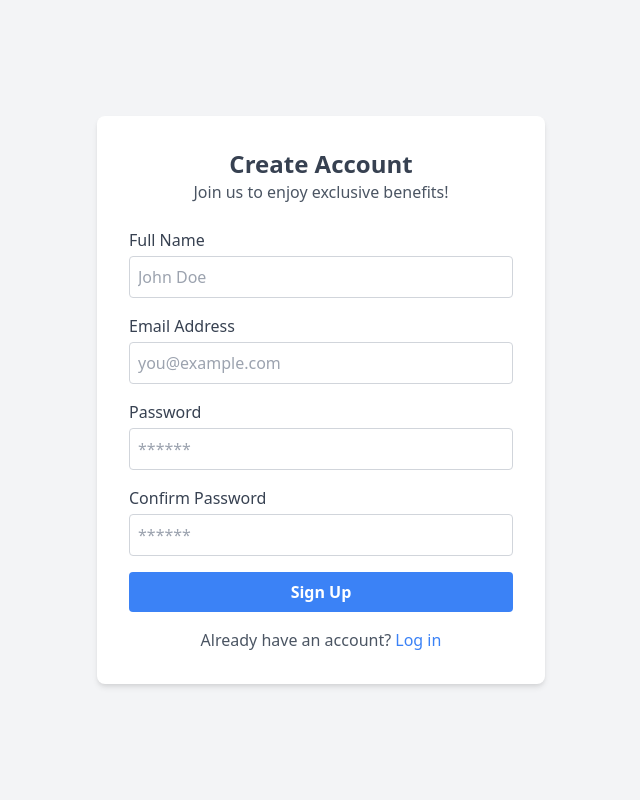
After one commit to Scripter2104/InsightLab, a Django app: page /signup/ in a window 1280 px wide. The commit adds this page. Shown: the whole page, without its empty margins (319-959 px from the left). Run offline with Django 5.2, Linux system fonts and the light colour scheme.

Commit message:
Added signup page connected to login and vice versa

```diff
--- a/InsightLab/InsightLab/urls.py
+++ b/InsightLab/InsightLab/urls.py
@@ -17,8 +17,10 @@ Including another URLconf
 from django.contrib import admin
 from django.urls import path
 from loginApp.views import login_view
+from loginApp.views import signup_view
 
 urlpatterns = [
    # path('admin/', admin.site.urls),
     path('',login_view,name='home'),
+    path('signup/',signup_view,name='signup')
 ]
--- a/InsightLab/loginApp/templates/login_page.html
+++ b/InsightLab/loginApp/templates/login_page.html
@@ -28,7 +28,7 @@
         </form>
         <p class="mt-4 text-center text-gray-600">
             Don't have an account?
-            <a  class="text-blue-500 hover:text-blue-700">Sign up here</a>.
+            <a href="{% url 'signup' %}" class="text-blue-500 hover:text-blue-700" >Sign up here</a>.
         </p>
     </div>
 </body>
--- /dev/null
+++ b/InsightLab/loginApp/templates/signup_page.html
@@ -0,0 +1,35 @@
+<!DOCTYPE html>
+<html lang="en">
+<head>
+    <meta charset="UTF-8">
+    <meta name="viewport" content="width=device-width, initial-scale=1.0">
+    <title>Sign Up</title>
+    <link href="https://cdn.jsdelivr.net/npm/tailwindcss@2.2.19/dist/tailwind.min.css" rel="stylesheet">
+</head>
+<body class="bg-gray-100 flex items-center justify-center min-h-screen">
+    <div class="bg-white shadow-md rounded-lg p-8 max-w-md w-full">
+        <h2 class="text-2xl font-bold text-center text-gray-700">Create Account</h2>
+        <p class="text-gray-600 text-center mb-6">Join us to enjoy exclusive benefits!</p>
+        <form>
+            <div class="mb-4">
+                <label for="name" class="block text-gray-700">Full Name</label>
+                <input type="text" id="name" placeholder="John Doe" class="mt-1 block w-full p-2 border border-gray-300 rounded focus:outline-none focus:ring-2 focus:ring-blue-500" required>
+            </div>
+            <div class="mb-4">
+                <label for="email" class="block text-gray-700">Email Address</label>
+                <input type="email" id="email" placeholder="you@example.com" class="mt-1 block w-full p-2 border border-gray-300 rounded focus:outline-none focus:ring-2 focus:ring-blue-500" required>
+            </div>
+            <div class="mb-4">
+                <label for="password" class="block text-gray-700">Password</label>
+                <input type="password" id="password" placeholder="******" class="mt-1 block w-full p-2 border border-gray-300 rounded focus:outline-none focus:ring-2 focus:ring-blue-500" required>
+            </div>
+            <div class="mb-4">
+                <label for="confirm-password" class="block text-gray-700">Confirm Password</label>
+                <input type="password" id="confirm-password" placeholder="******" class="mt-1 block w-full p-2 border border-gray-300 rounded focus:outline-none focus:ring-2 focus:ring-blue-500" required>
+            </div>
+            <button type="submit" class="w-full bg-blue-500 text-white font-bold py-2 rounded hover:bg-blue-600 transition duration-200">Sign Up</button>
+        </form>
+        <p class="mt-4 text-center text-gray-600">Already have an account? <a href="{% url 'home' %}" class="text-blue-500 hover:underline">Log in</a></p>
+    </div>
+</body>
+</html>
--- a/InsightLab/loginApp/views.py
+++ b/InsightLab/loginApp/views.py
@@ -1,5 +1,10 @@
 from django.shortcuts import render
 
+
 # Create your views here.
-def login_view(request,*args,**kwargs):
-    return render(request,'login_page.html',{})
+def login_view(request, *args, **kwargs):
+    return render(request, 'login_page.html', {})
+
+
+def signup_view(request, *args, **kwargs):
+    return render(request, 'signup_page.html', {})
```
